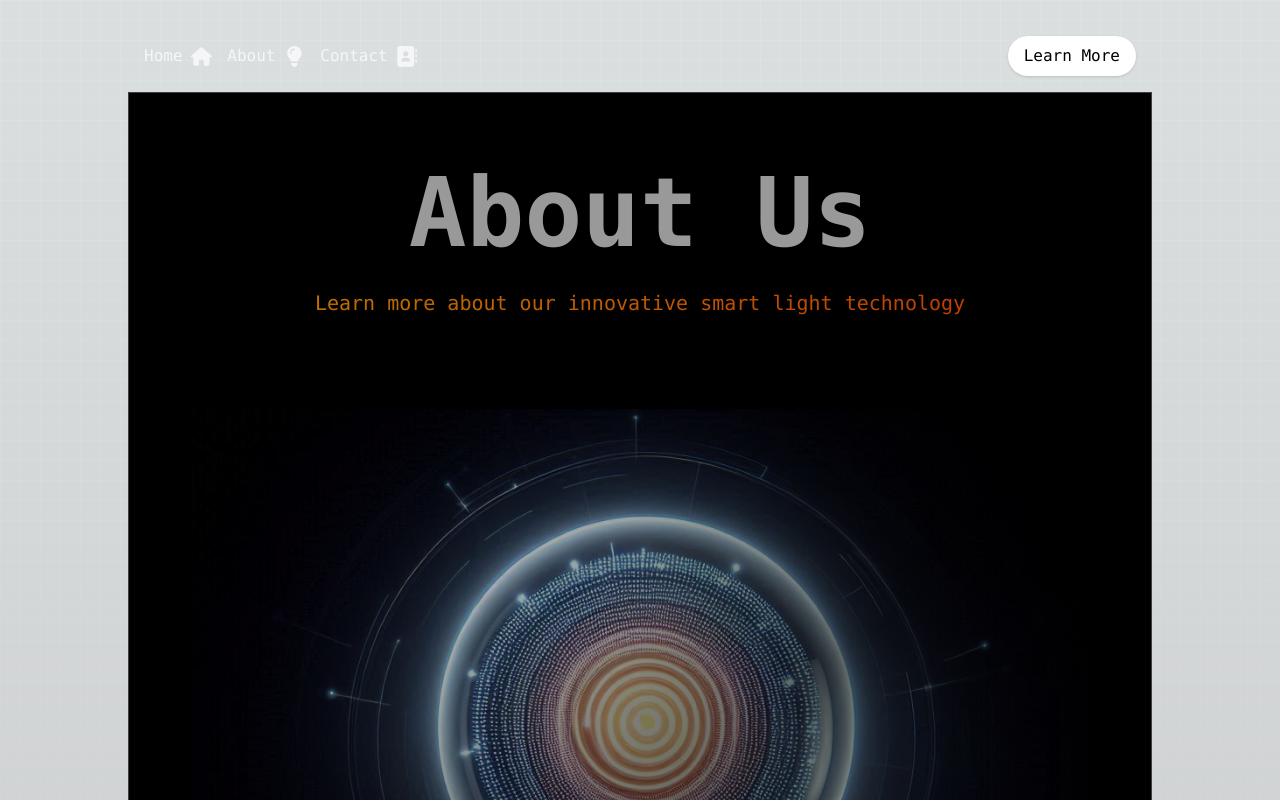
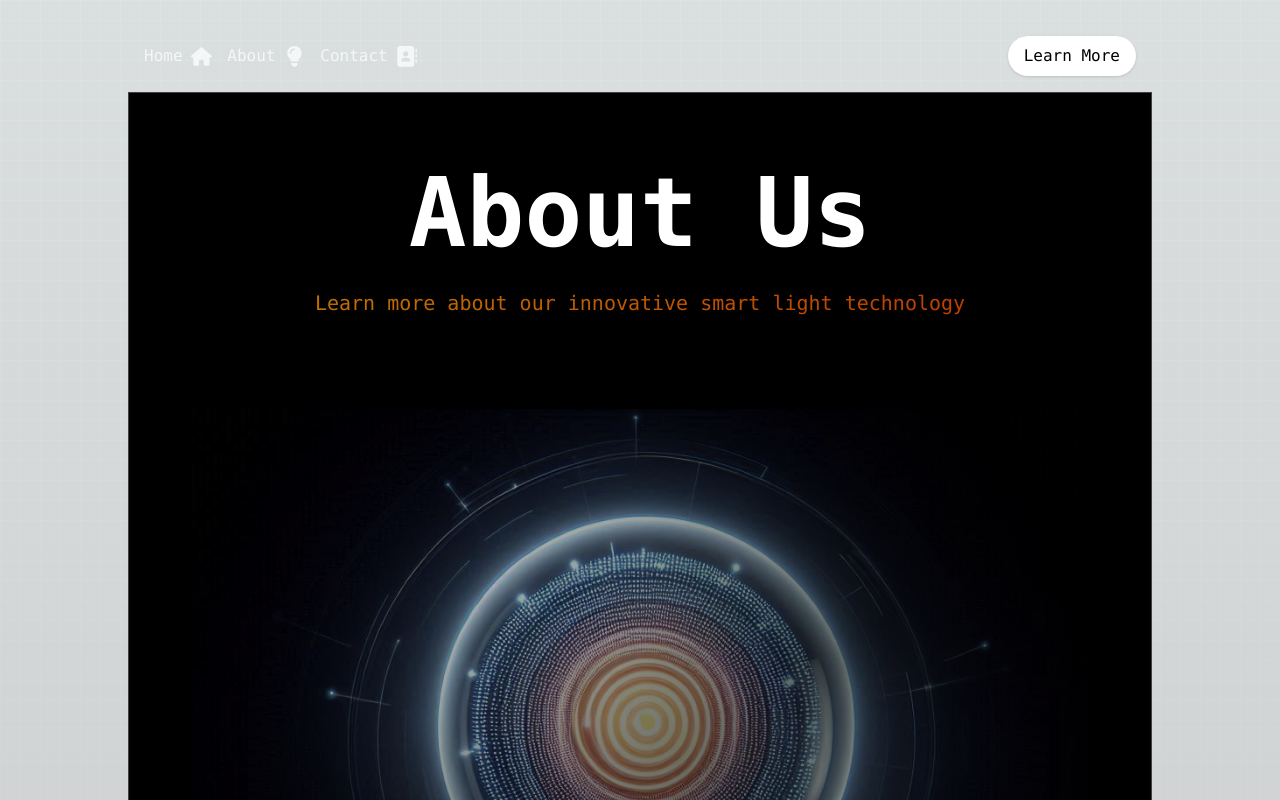
Before and after one commit to jtwiley1996/Next-React-Product-Landing, a Next.js app: page /about in a window 1280 px wide. Shown: the top 800 px of the page. Built offline with nearby package versions, Linux system fonts and the light colour scheme.

Commit message:
changed opacity

```diff
--- a/src/app/about/page.tsx
+++ b/src/app/about/page.tsx
@@ -4,7 +4,7 @@
   return (
     <main className="flex min-h-screen flex-col items-center justify-between p-8 border-white bg-black border-opacity-25 border-0.05 w-[80%] mx-auto">
       <header className="w-full text-center py-10 text-white">
-        <h1 className="text-8xl opacity-60 font-bold mb-7">About Us</h1>
+        <h1 className="text-8xl font-bold mb-7">About Us</h1>
         <p className="text-xl opacity-75 text-gradient mb-3">Learn more about our innovative smart light technology</p>
       </header>
 
```
